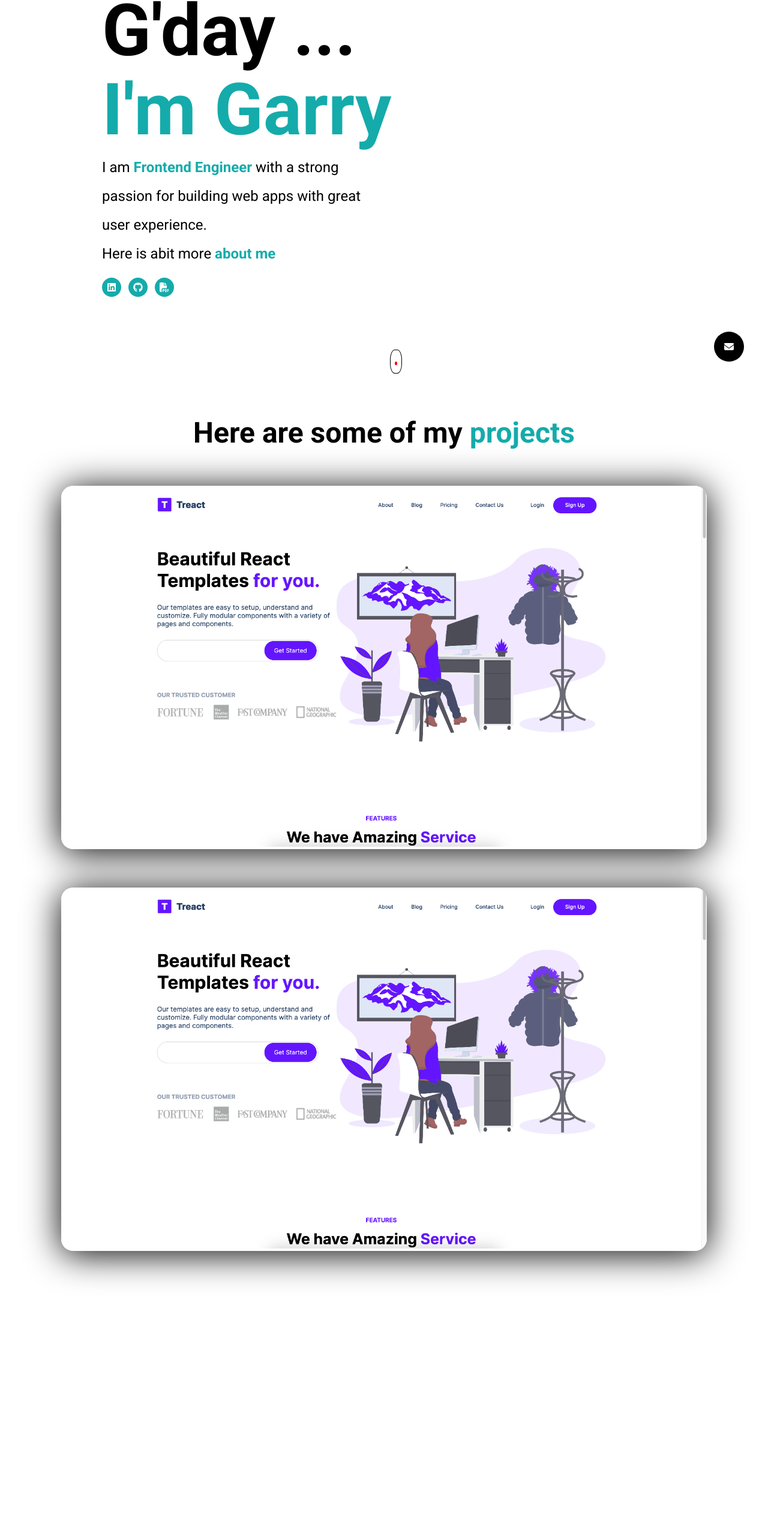
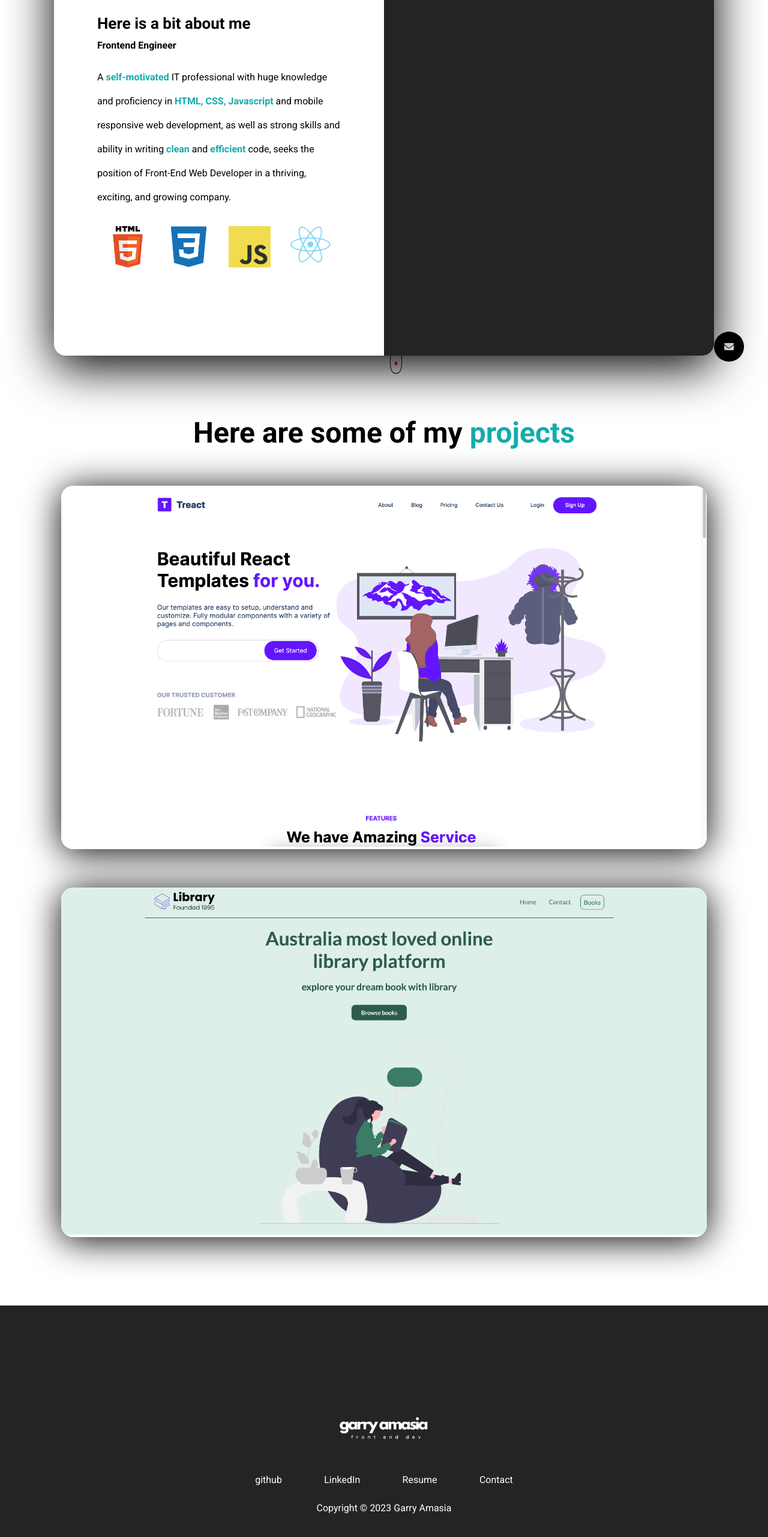
Before and after one commit to GarryAmasia/advanced-portfolio, a plain HTML site: page index.html in a window 1280 px wide. Shown: the part 157-2720 px from the top of the page at 60% size. Before the commit the page ends 2357 px from the top, so only its background shows below. Drawn offline with Linux system fonts and the light colour scheme.

Commit message:
adding modal (about and contact)

```diff
--- a/index.html
+++ b/index.html
@@ -90,6 +90,60 @@
       <a href="#project" class="scroll">
         <div class="scroll__icon click"></div>
       </a>
+      <div class="modal">
+        <div class="modal__half modal__about">
+          <h3 class="modal__title modal__title--about">
+            Here is a bit about me
+          </h3>
+          <h4 class="modal__sub-title modal__sub-title--about">
+            Frontend Engineer
+          </h4>
+          <p class="modal__para">
+            A <b class="green">self-motivated</b> IT professional with huge
+            knowledge and proficiency in
+            <b class="green">HTML, CSS, Javascript</b> and mobile responsive web
+            development, as well as strong skills and ability in writing
+            <b class="green">clean</b> and <b class="green">efficient</b>
+            code, seeks the position of Front-End Web Developer in a thriving,
+            exciting, and growing company.
+          </p>
+          <div class="modal__languages">
+            <figure class="modal__language">
+              <img
+                class="modal__language--image"
+                src="./assets/html.png"
+                alt=""
+              />
+              <span class="language__name">HTML</span>
+            </figure>
+            <figure class="modal__language">
+              <img
+                class="modal__language--image"
+                src="./assets/css.png"
+                alt=""
+              />
+              <span class="language__name">CSS</span>
+            </figure>
+            <figure class="modal__language">
+              <img
+                class="modal__language--image"
+                src="./assets/javascript.png"
+                alt=""
+              />
+              <span class="language__name">Javascript</span>
+            </figure>
+            <figure class="modal__language">
+              <img
+                class="modal__language--image"
+                src="./assets/react.png"
+                alt=""
+              />
+              <span class="language__name">React</span>
+            </figure>
+          </div>
+        </div>
+        <div class="modal__half modal__contact">lets chat</div>
+      </div>
     </section>
     <section id="projects">
       <div class="container">
@@ -127,15 +181,13 @@
             </li>
             <li class="project">
               <div class="project__wrapper">
-                <img class="project__image" src="./assets/t-react.png" alt="" />
+                <img class="project__image" src="./assets/library.png" alt="" />
                 <div class="project__wrapper--bg"></div>
                 <div class="project__description">
                   <h3 class="project__description--title">
-                    T-React template Project
+                    Library template Project
                   </h3>
-                  <h4 class="project__description--sub-title">
-                    HTML, CSS, Javascript
-                  </h4>
+                  <h4 class="project__description--sub-title">HTML, CSS</h4>
                   <p class="project__description--para">
                     Lorem ipsum dolor sit, amet consectetur adipisicing elit.
                     Eos vitae culpa minus? Vero, exercitationem non. Itaque quia
@@ -156,5 +208,45 @@
         </div>
       </div>
     </section>
+    <footer>
+      <div class="container">
+        <div class="row footer__row">
+          <figure class="">
+            <img
+              class="footer__logo--image"
+              src="./assets/garry-logo.png"
+              alt=""
+            />
+          </figure>
+          <div class="footer__social--lists">
+            <a
+              href=""
+              class="footer__social--link link__hover-effect link__hover--white"
+            >
+              github
+            </a>
+            <a
+              href=""
+              class="footer__social--link link__hover-effect link__hover--white"
+            >
+              LinkedIn
+            </a>
+            <a
+              href=""
+              class="footer__social--link link__hover-effect link__hover--white"
+            >
+              Resume
+            </a>
+            <a
+              href=""
+              class="footer__social--link link__hover-effect link__hover--white"
+            >
+              Contact
+            </a>
+          </div>
+          <div class="footer__copyright">Copyright © 2023 Garry Amasia</div>
+        </div>
+      </div>
+    </footer>
   </body>
 </html>
--- a/style.css
+++ b/style.css
@@ -17,6 +17,7 @@ section {
 .container {
   padding: 50px 0;
   /* background-color: cyan; */
+  width: 100%;
 }
 
 .row {
@@ -64,6 +65,34 @@ i {
 
 .click:active {
   transform: scale(0.9);
+}
+
+.link__hover-effect {
+  position: relative;
+}
+
+.link__hover-effect::after {
+  content: "";
+  position: absolute;
+  width: 0px;
+  height: 2px;
+  bottom: -3px;
+  right: 0;
+  background-color: #242424;
+  transition: all 200ms ease-in-out;
+}
+
+.link__hover-effect:hover::after {
+  left: 0;
+  width: 100%;
+}
+
+.link__hover--white::after {
+  background-color: white;
+}
+
+.link__hover--black::after {
+  background-color: #242424;
 }
 
 /* -----------------------LANDING PAGE------------------- */
@@ -194,6 +223,80 @@ nav {
   color: white;
 }
 
+/* -----------------------MODAL------------------- */
+.modal {
+  position: absolute;
+  top: 50%;
+  left: 50%;
+  transform: translate(-50%, -50%);
+  width: 90%;
+  height: 700px;
+  max-width: 1100px;
+  /* background-color: red; */
+  box-shadow: 0 20px 80px 0 black;
+  border-radius: 20px;
+  display: flex;
+  overflow: hidden;
+}
+.modal__half {
+  width: 50%;
+  padding: 40px 72px;
+}
+
+.modal__languages {
+  display: flex;
+  flex-wrap: wrap;
+}
+
+.modal__language {
+  width: 25%;
+  padding: 16px;
+  position: relative;
+  display: flex;
+  flex-direction: column;
+  align-items: center;
+  /* background-color: red; */
+}
+
+.modal__language:hover .language__name {
+  transform: scale(1);
+}
+
+.language__name {
+  font-size: 12px;
+  position: absolute;
+  bottom: -10px;
+  transform: scale(0);
+  transition: all 300ms ease;
+}
+
+.modal__language--image {
+  width: 100%;
+}
+
+.modal__title {
+  font-size: 26px;
+}
+
+.modal__sub-title {
+  margin: 12px 0 24px 0;
+}
+
+.modal__para {
+  margin-bottom: 12px;
+  line-height: 2.5;
+}
+
+.modal__contact {
+  background-color: #242424;
+  color: white;
+}
+.modal__about {
+  background-color: white;
+  display: flex;
+  flex-direction: column;
+  justify-content: center;
+}
 /* -----------------------PROJECTS------------------- */
 
 .section__title {
@@ -275,3 +378,38 @@ nav {
 .project__wrapper:hover .project__wrapper--bg {
   opacity: 0.7;
 }
+
+/* -----------------------FOOTER------------------- */
+
+footer {
+  background-color: #242424;
+  display: flex;
+  /* border-top: 1px dashed rgba(0, 0, 0, 0.179); */
+  padding: 6% 0;
+}
+
+.footer__row {
+  display: flex;
+  flex-direction: column;
+  align-items: center;
+}
+
+.footer__logo--image {
+  width: 150px;
+  height: 150px;
+  filter: brightness(0) invert(1);
+}
+
+.footer__social--lists {
+  /* background-color: red; */
+  width: 100%;
+  max-width: 500px;
+  display: flex;
+  justify-content: space-around;
+  margin-bottom: 28px;
+}
+
+.footer__social--link,
+.footer__copyright {
+  color: white;
+}
```
Also changed, not shown: assets/css.png (added), assets/html.png (added), assets/javascript.png (added), assets/library.png (added), assets/react.jpeg (added), assets/react.png (added).
